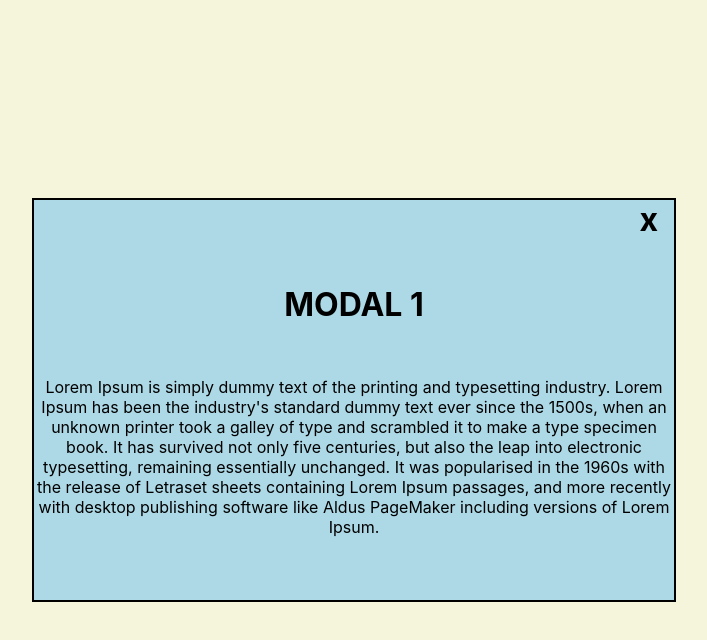
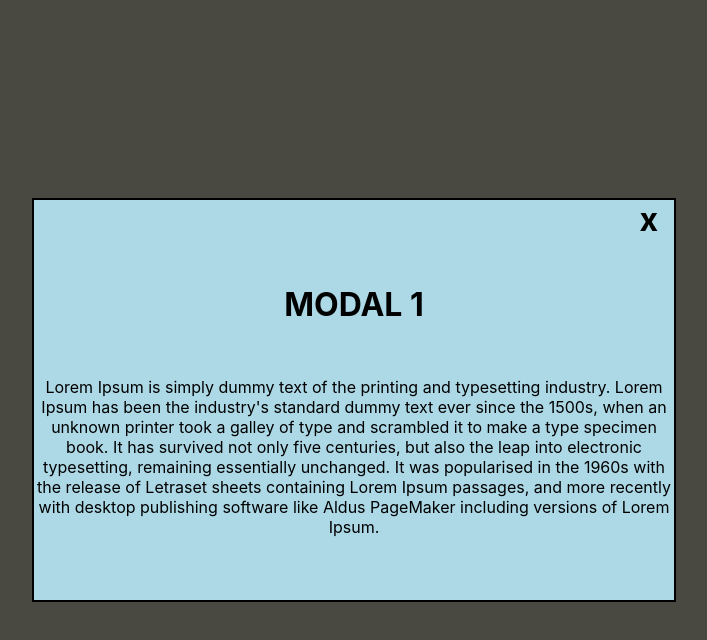
Before and after one commit to Sukriti-Bhatia-Zs/react-training, a React (Create React App) app in the folder react-practice copy/trycontextapi/: page / in a window 1280 px wide. Both pictures are taken after a click on the button "Open Modal". Shown: the top 640 px of the page, without its empty margins (286-993 px from the left). Built offline with nearby package versions, Linux system fonts and the light colour scheme.

Commit message:
Modal blurr effect added React test

```diff
--- a/react-practice copy/trycontextapi/src/App.css
+++ b/react-practice copy/trycontextapi/src/App.css
@@ -45,6 +45,7 @@
   width:100vw;
   height:100vh;
   position: relative;
+
 }
 
 
@@ -63,15 +64,6 @@
   padding:1rem;
 }
 
-.outdiv{
-  position: absolute;
-  width: 100vw;
-  height: 100vh;
-  background-color: transparent;
-  display: flex;
-  justify-content: center;
-  align-items: center;
-}
 
 .crossmodal {
   background-color: lightblue;
@@ -85,7 +77,7 @@
   flex-direction: column;
   position: absolute;
   text-align: center;
-  z-index: 2;
+  z-index: 3;
   left: 50%;
   top: 50%;
   transform: translate(-50%, -50%);
@@ -98,3 +90,17 @@
   50% {opacity: 0.5;}
   100% { opacity: 1; }
 }
+
+.outdiv {
+  position: absolute;
+  top: 0;
+  left: 0;
+  right: 0;
+  bottom: 0;
+  background-color: rgba(0,0,0,0.7);
+  display: flex;
+  justify-content: center;
+  align-items: center;
+  z-index: 2;
+
+}
--- a/react-practice copy/trycontextapi/src/Modal/Content.jsx
+++ b/react-practice copy/trycontextapi/src/Modal/Content.jsx
@@ -1,25 +1,26 @@
 import React, { useState } from "react";
 
-const Content=({show,setShow})=>{
-
-
-
+const Content = ({ show, setShow }) => {
 
 
     return (
         <>
-            { show && <div className="crossmodal fade-in-image">
+        {show && <div className="outdiv">
+            <div className="crossmodal fade-in-image">
                 <div>
-                    <h1 style={{textAlign:"center"}}>MODAL 1 <span className="cross " onClick={()=>{
-                        setShow(prev=>!prev)
+                    <h1 style={{ textAlign: "center" }}>MODAL 1 <span className="cross " onClick={() => {
+                        setShow(prev => !prev)
                     }}>x</span></h1>
                 </div>
                 <div>
                     Lorem Ipsum is simply dummy text of the printing and typesetting industry. Lorem Ipsum has been the industry's standard dummy text ever since the 1500s, when an unknown printer took a galley of type and scrambled it to make a type specimen book. It has survived not only five centuries, but also the leap into electronic typesetting, remaining essentially unchanged. It was popularised in the 1960s with the release of Letraset sheets containing Lorem Ipsum passages, and more recently with desktop publishing software like Aldus PageMaker including versions of Lorem Ipsum.
                 </div>
             </div>
-            }
-        </>
+
+        </div>
+
+    }
+     </>
 
     )
 
```
Also changed, not shown: react-practice copy/trycontextapi/src/Modal/Modal1.jsx (+5 -2 lines).
